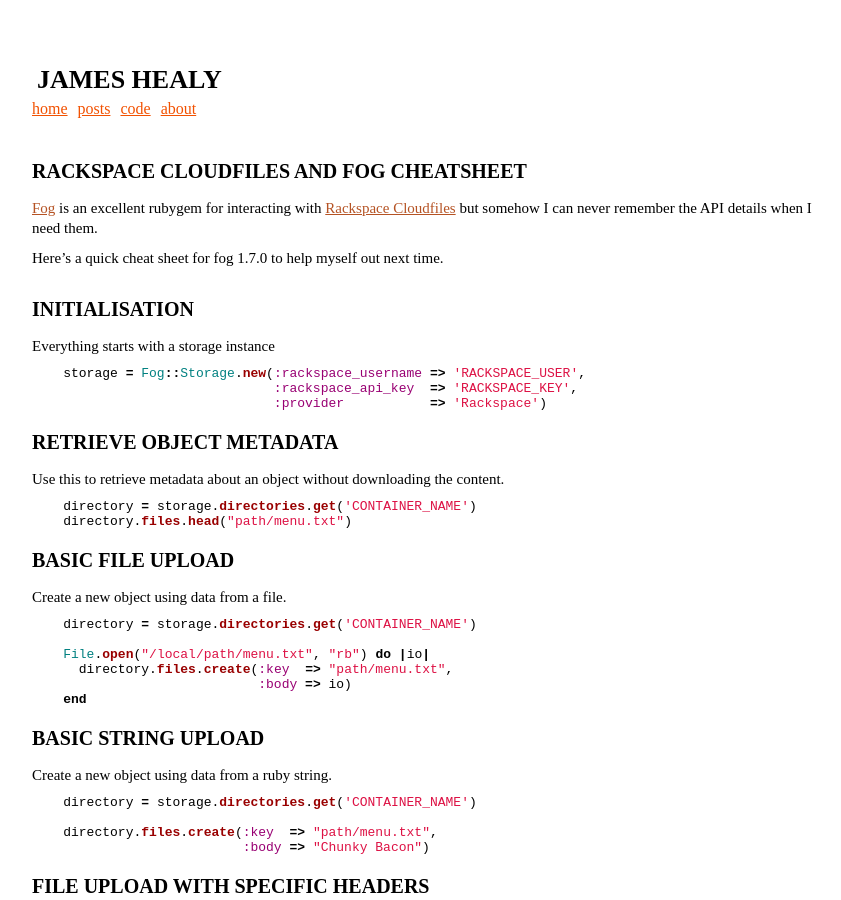
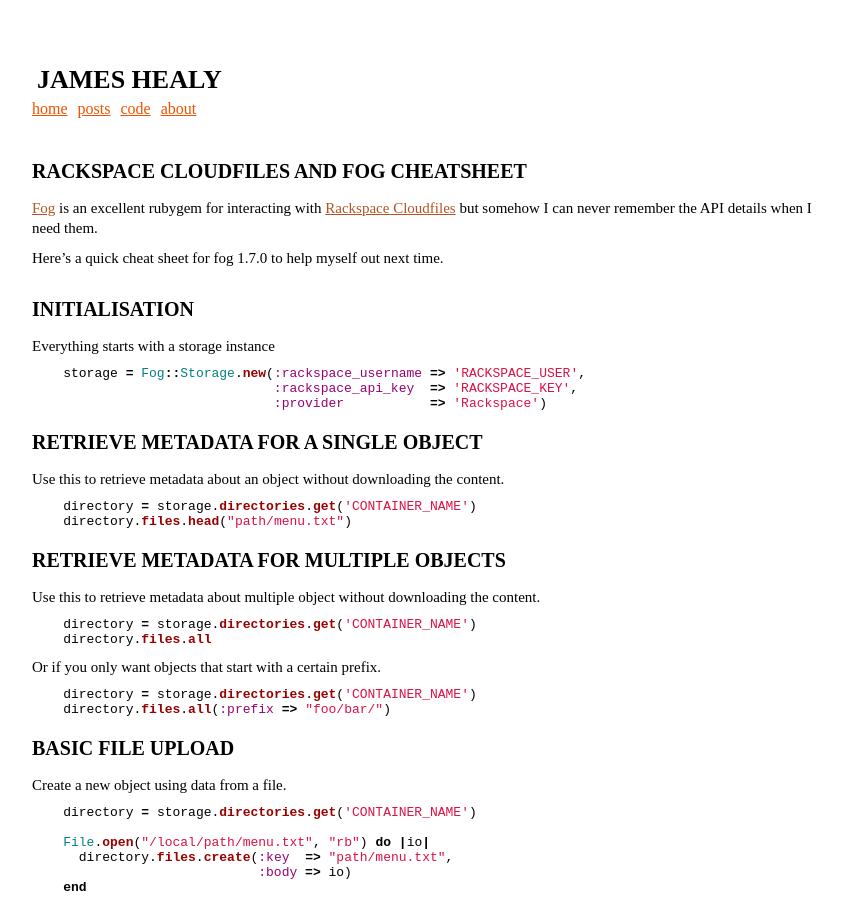
Before and after one commit to yob/yob.github.com, a Jekyll site: the page built from _posts/2012-11-05-rackspace-cloudfiles-and-fog-cheatsheet.markdown, in a window 1280 px wide and 900 px high. Shown: the whole window, without its empty margins (208-1049 px from the left). Built offline with Jekyll 4.4.1, drawn with Linux system fonts in a browser that asks for light colours.

Commit message:
update fog cheat sheet

```diff
--- a/_posts/2012-11-05-rackspace-cloudfiles-and-fog-cheatsheet.markdown
+++ b/_posts/2012-11-05-rackspace-cloudfiles-and-fog-cheatsheet.markdown
@@ -18,13 +18,30 @@ Everything starts with a storage instance
                                :provider           => 'Rackspace')
 {% endhighlight %}
 
-## Retrieve Object Metadata
+## Retrieve Metadata for a Single Object
 
 Use this to retrieve metadata about an object without downloading the content.
 
 {% highlight ruby %}
     directory = storage.directories.get('CONTAINER_NAME')
     directory.files.head("path/menu.txt")
+{% endhighlight %}
+
+## Retrieve Metadata for Multiple Objects
+
+Use this to retrieve metadata about multiple object without downloading the
+content.
+
+{% highlight ruby %}
+    directory = storage.directories.get('CONTAINER_NAME')
+    directory.files.all
+{% endhighlight %}
+
+Or if you only want objects that start with a certain prefix.
+
+{% highlight ruby %}
+    directory = storage.directories.get('CONTAINER_NAME')
+    directory.files.all(:prefix => "foo/bar/")
 {% endhighlight %}
 
 ## Basic File Upload
```
